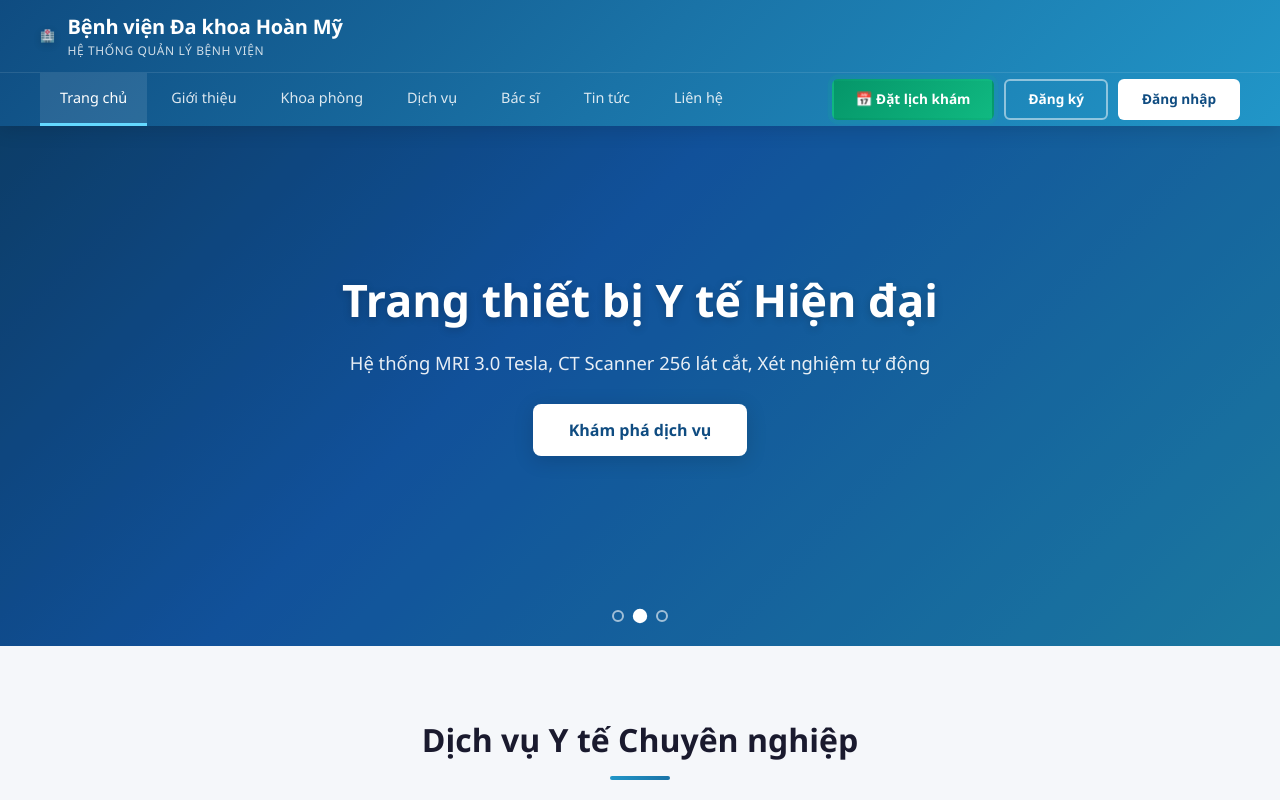
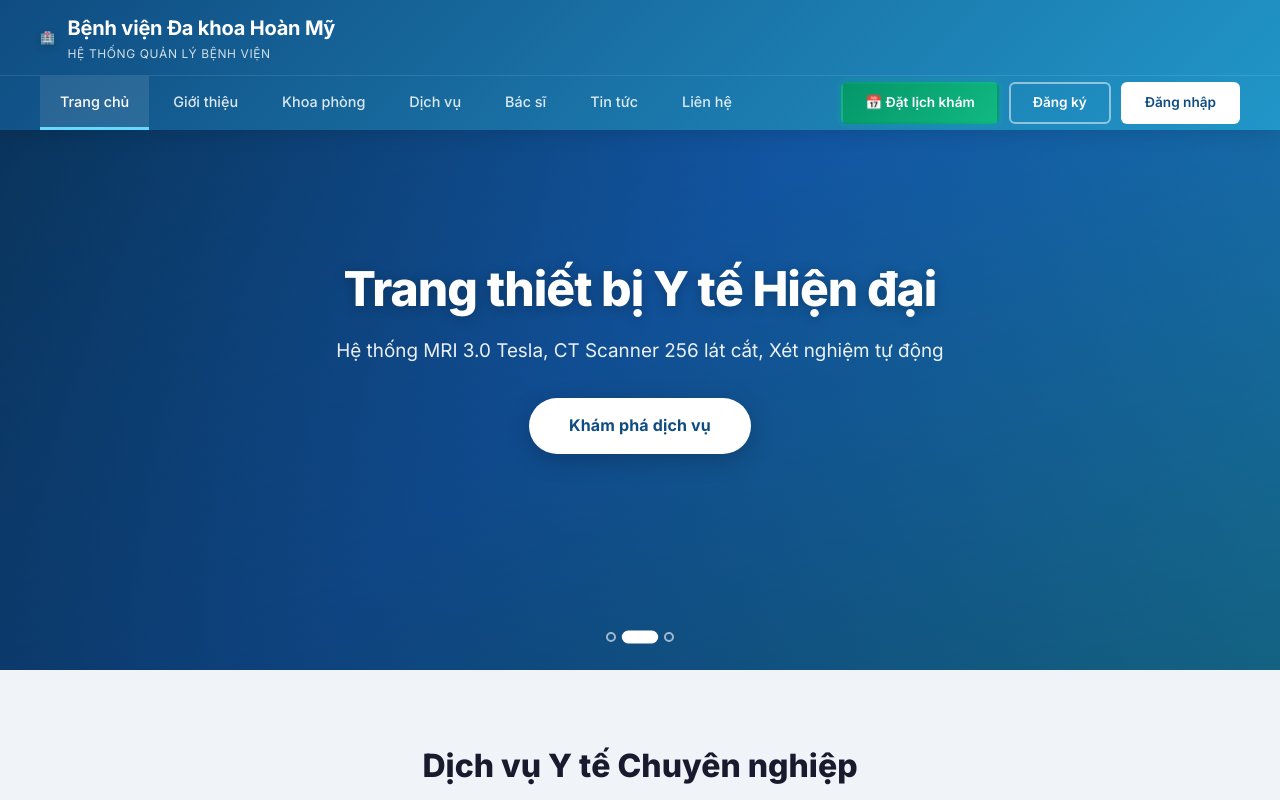
Before and after one commit to Sondzzz1/Project-React, a React (Vite) app in the folder general-hospital-management/hospital-react/: page / in a window 1280 px wide. Shown: the top 800 px of the page. Built offline with nearby package versions, Linux system fonts and the light colour scheme; no server answers.

Commit message:
sua phan giao dien admin home

```diff
--- a/general-hospital-management/hospital-react/index.html
+++ b/general-hospital-management/hospital-react/index.html
@@ -1,13 +1,17 @@
 <!doctype html>
-<html lang="en">
+<html lang="vi">
   <head>
     <meta charset="UTF-8" />
     <link rel="icon" type="image/svg+xml" href="/vite.svg" />
     <meta name="viewport" content="width=device-width, initial-scale=1.0" />
-    <title>hospital-react</title>
+    <meta name="description" content="Hệ thống quản lý bệnh viện Đa khoa Hoàn Mỹ - Chăm sóc sức khỏe toàn diện" />
+    <title>Bệnh viện Đa khoa Hoàn Mỹ</title>
+    <link rel="preconnect" href="https://fonts.googleapis.com" />
+    <link rel="preconnect" href="https://fonts.gstatic.com" crossorigin />
+    <link href="https://fonts.googleapis.com/css2?family=Inter:wght@300;400;500;600;700;800;900&display=swap" rel="stylesheet" />
   </head>
   <body>
     <div id="root"></div>
-    <script type="module" src="/src/main.jsx"></script>
+    <script type="module" src="/src/main.tsx"></script>
   </body>
 </html>
--- a/general-hospital-management/hospital-react/src/components/layout/AdminLayout.css
+++ b/general-hospital-management/hospital-react/src/components/layout/AdminLayout.css
@@ -5,12 +5,12 @@
 .admin-layout {
     display: flex;
     min-height: 100vh;
-    background: #f5f7fa;
+    background: #f0f4f8;
 }
 
 .admin-main-area {
     flex: 1;
-    margin-left: 240px;
+    margin-left: 248px;
     display: flex;
     flex-direction: column;
     min-height: 100vh;
--- a/general-hospital-management/hospital-react/src/components/layout/Header.css
+++ b/general-hospital-management/hospital-react/src/components/layout/Header.css
@@ -8,16 +8,22 @@
     justify-content: space-between;
     padding: 0 32px;
     height: 64px;
-    background: #fff;
-    border-bottom: 1px solid #e8ecf1;
-    box-shadow: 0 1px 4px rgba(0, 0, 0, 0.04);
+    background: rgba(255, 255, 255, 0.95);
+    backdrop-filter: blur(12px);
+    -webkit-backdrop-filter: blur(12px);
+    border-bottom: 1px solid rgba(0, 0, 0, 0.06);
+    box-shadow: 0 2px 12px rgba(0, 0, 0, 0.06);
+    position: sticky;
+    top: 0;
+    z-index: 40;
 }
 
 .admin-header-title {
-    font-size: 1.05rem;
+    font-size: 1rem;
     font-weight: 600;
-    color: #1a1a2e;
+    color: #374151;
     margin: 0;
+    letter-spacing: 0.01em;
 }
 
 .admin-header-right {
@@ -33,16 +39,17 @@
 }
 
 .admin-user-avatar {
-    width: 36px;
-    height: 36px;
+    width: 38px;
+    height: 38px;
     border-radius: 50%;
-    background: linear-gradient(135deg, #2196c8, #1a73a7);
+    background: linear-gradient(135deg, #1e6fb0, #2196c8);
     color: #fff;
     display: flex;
     align-items: center;
     justify-content: center;
     font-weight: 700;
-    font-size: 0.9rem;
+    font-size: 0.95rem;
+    box-shadow: 0 2px 8px rgba(33, 150, 200, 0.35);
 }
 
 .admin-user-details {
@@ -54,29 +61,30 @@
     font-size: 0.85rem;
     font-weight: 600;
     color: #1a1a2e;
+    line-height: 1.2;
 }
 
 .admin-user-role {
-    font-size: 0.72rem;
+    font-size: 0.7rem;
     color: #6b7280;
     text-transform: uppercase;
-    letter-spacing: 0.04em;
+    letter-spacing: 0.05em;
 }
 
 .admin-logout-btn {
-    padding: 6px 14px;
+    padding: 7px 16px;
     background: none;
-    border: 1px solid #e5e7eb;
-    border-radius: 6px;
+    border: 1.5px solid #e5e7eb;
+    border-radius: 8px;
     color: #6b7280;
     cursor: pointer;
-    font-size: 0.8rem;
-    font-weight: 500;
+    font-size: 0.82rem;
+    font-weight: 600;
     transition: all 0.2s;
 }
 
 .admin-logout-btn:hover {
-    background: #fee2e2;
+    background: #fff1f2;
     border-color: #fca5a5;
     color: #dc2626;
 }
--- a/general-hospital-management/hospital-react/src/components/layout/Sidebar.css
+++ b/general-hospital-management/hospital-react/src/components/layout/Sidebar.css
@@ -3,9 +3,9 @@
    ================================ */
 
 .sidebar {
-    width: 240px;
+    width: 248px;
     min-height: 100vh;
-    background: linear-gradient(180deg, #1a1a2e 0%, #16213e 100%);
+    background: linear-gradient(180deg, #0d1f3c 0%, #132847 50%, #1a3a5c 100%);
     color: #fff;
     display: flex;
     flex-direction: column;
@@ -13,30 +13,33 @@
     left: 0;
     top: 0;
     z-index: 50;
-    box-shadow: 4px 0 20px rgba(0, 0, 0, 0.1);
+    box-shadow: 4px 0 24px rgba(0, 0, 0, 0.2);
+    border-right: 1px solid rgba(255,255,255,0.04);
 }
 
 .sidebar-brand {
     display: flex;
     align-items: center;
-    gap: 10px;
-    padding: 20px 20px 16px;
-    border-bottom: 1px solid rgba(255, 255, 255, 0.08);
+    gap: 12px;
+    padding: 22px 20px 18px;
+    border-bottom: 1px solid rgba(255, 255, 255, 0.07);
+    background: rgba(0,0,0,0.12);
 }
 
 .sidebar-brand-icon {
-    font-size: 1.6rem;
+    font-size: 1.8rem;
+    filter: drop-shadow(0 2px 6px rgba(33,150,200,0.4));
 }
 
 .sidebar-brand-text {
-    font-size: 1.15rem;
+    font-size: 1.1rem;
     font-weight: 700;
     letter-spacing: -0.01em;
 }
 
 .sidebar-nav {
     flex: 1;
-    padding: 12px 0;
+    padding: 14px 0;
     overflow-y: auto;
 }
 
@@ -47,40 +50,42 @@
 }
 
 .sidebar-nav li {
-    margin: 2px 8px;
+    margin: 2px 10px;
 }
 
 .sidebar-link {
     display: flex;
     align-items: center;
     gap: 12px;
-    padding: 10px 16px;
-    border-radius: 8px;
-    color: rgba(255, 255, 255, 0.65);
+    padding: 10px 14px;
+    border-radius: 10px;
+    color: rgba(255, 255, 255, 0.6);
     text-decoration: none;
-    font-size: 0.88rem;
+    font-size: 0.875rem;
     font-weight: 500;
     transition: all 0.2s ease;
 }
 
 .sidebar-link:hover {
-    color: #fff;
-    background: rgba(255, 255, 255, 0.08);
+    color: rgba(255, 255, 255, 0.95);
+    background: rgba(255, 255, 255, 0.07);
+    transform: translateX(2px);
 }
 
 .sidebar-link.active {
     color: #fff;
-    background: linear-gradient(135deg, #2196c8 0%, #1a73a7 100%);
-    box-shadow: 0 4px 12px rgba(33, 150, 200, 0.3);
+    background: linear-gradient(135deg, #1e6fb0 0%, #2196c8 100%);
+    box-shadow: 0 4px 16px rgba(33, 150, 200, 0.35);
 }
 
 .sidebar-icon {
     font-size: 1.1rem;
-    width: 24px;
+    width: 22px;
     text-align: center;
     flex-shrink: 0;
 }
 
 .sidebar-label {
     white-space: nowrap;
+    letter-spacing: 0.01em;
 }
--- a/general-hospital-management/hospital-react/src/index.css
+++ b/general-hospital-management/hospital-react/src/index.css
@@ -2,19 +2,20 @@
    GLOBAL APP STYLES
    ================================ */
 
-* {
+*, *::before, *::after {
   margin: 0;
   padding: 0;
   box-sizing: border-box;
 }
 
 body {
-  font-family: 'Segoe UI', -apple-system, BlinkMacSystemFont, 'Roboto', 'Oxygen', sans-serif;
+  font-family: 'Inter', 'Segoe UI', -apple-system, BlinkMacSystemFont, sans-serif;
   -webkit-font-smoothing: antialiased;
   -moz-osx-font-smoothing: grayscale;
   color: #1a1a2e;
-  line-height: 1.5;
-  background: #f5f7fa;
+  line-height: 1.6;
+  background: #f0f4f8;
+  font-size: 15px;
 }
 
 a {
@@ -27,30 +28,31 @@ img {
   display: block;
 }
 
-button {
+button, input, select, textarea {
   font-family: inherit;
 }
 
-input,
-select,
-textarea {
-  font-family: inherit;
-}
-
-/* Scrollbar */
+/* Custom Scrollbar */
 ::-webkit-scrollbar {
-  width: 6px;
+  width: 7px;
+  height: 7px;
 }
 
 ::-webkit-scrollbar-track {
-  background: transparent;
+  background: #f0f4f8;
 }
 
 ::-webkit-scrollbar-thumb {
-  background: #c4c8cf;
-  border-radius: 3px;
+  background: #c4cdd8;
+  border-radius: 4px;
 }
 
 ::-webkit-scrollbar-thumb:hover {
-  background: #a0a4ab;
+  background: #96a0ae;
 }
+
+/* Selection */
+::selection {
+  background: rgba(33, 150, 200, 0.2);
+  color: #0f4c81;
+}
--- a/general-hospital-management/hospital-react/src/pages/public/HomePage.css
+++ b/general-hospital-management/hospital-react/src/pages/public/HomePage.css
@@ -9,7 +9,7 @@
 /* Hero */
 .hero-section {
     position: relative;
-    height: 520px;
+    height: 540px;
     overflow: hidden;
 }
 
@@ -22,64 +22,71 @@
     position: absolute;
     inset: 0;
     opacity: 0;
-    transition: opacity 0.8s ease;
-    background: linear-gradient(135deg, #0f4c81 0%, #1565c0 40%, #2196c8 100%);
+    transition: opacity 1s ease;
+    background: linear-gradient(135deg, #0b3d6b 0%, #1565c0 45%, #1e96c8 100%);
+    pointer-events: none;
 }
 
 .hero-slide.active {
     opacity: 1;
+    pointer-events: auto;
 }
 
 .hero-overlay {
     position: absolute;
     inset: 0;
-    background: rgba(0, 0, 0, 0.2);
+    background: linear-gradient(180deg, rgba(0,0,0,0.15) 0%, rgba(0,0,0,0.35) 100%);
 }
 
 .hero-content {
     position: relative;
     z-index: 2;
-    max-width: 700px;
+    max-width: 720px;
     margin: 0 auto;
-    padding-top: 140px;
+    padding-top: 130px;
     text-align: center;
     color: #fff;
 }
 
 .hero-content h1 {
-    font-size: 2.8rem;
+    font-size: 3rem;
     font-weight: 800;
-    margin-bottom: 16px;
-    text-shadow: 0 2px 8px rgba(0, 0, 0, 0.2);
+    margin-bottom: 18px;
+    text-shadow: 0 2px 12px rgba(0, 0, 0, 0.25);
+    letter-spacing: -0.02em;
+    line-height: 1.2;
 }
 
 .hero-content p {
-    font-size: 1.15rem;
-    opacity: 0.9;
-    margin-bottom: 28px;
+    font-size: 1.18rem;
+    opacity: 0.92;
+    margin-bottom: 32px;
+    font-weight: 400;
 }
 
 .hero-cta {
     display: inline-block;
-    padding: 14px 36px;
+    padding: 15px 40px;
     background: #fff;
     color: #0f4c81;
-    border-radius: 8px;
+    border-radius: 50px;
     font-weight: 700;
     font-size: 1rem;
     text-decoration: none;
     transition: all 0.3s;
-    box-shadow: 0 4px 20px rgba(0, 0, 0, 0.15);
+    box-shadow: 0 6px 24px rgba(0, 0, 0, 0.2);
+    letter-spacing: 0.01em;
 }
 
 .hero-cta:hover {
-    transform: translateY(-2px);
-    box-shadow: 0 8px 30px rgba(0, 0, 0, 0.2);
+    transform: translateY(-3px);
+    box-shadow: 0 12px 36px rgba(0, 0, 0, 0.25);
+    background: #e8f4fd;
 }
 
 .hero-dots {
     position: absolute;
-    bottom: 24px;
+    bottom: 28px;
     left: 50%;
     transform: translateX(-50%);
     display: flex;
@@ -88,8 +95,8 @@
 }
 
 .hero-dot {
-    width: 12px;
-    height: 12px;
+    width: 10px;
+    height: 10px;
     border-radius: 50%;
     border: 2px solid rgba(255, 255, 255, 0.6);
     background: transparent;
@@ -100,7 +107,9 @@
 .hero-dot.active {
     background: #fff;
     border-color: #fff;
-    transform: scale(1.2);
+    transform: scale(1.3);
+    width: 28px;
+    border-radius: 5px;
 }
 
 /* Sections */
```
Also changed, not shown: general-hospital-management/hospital-react/src/pages/admin/AdminPages.css (+31 -25 lines).
